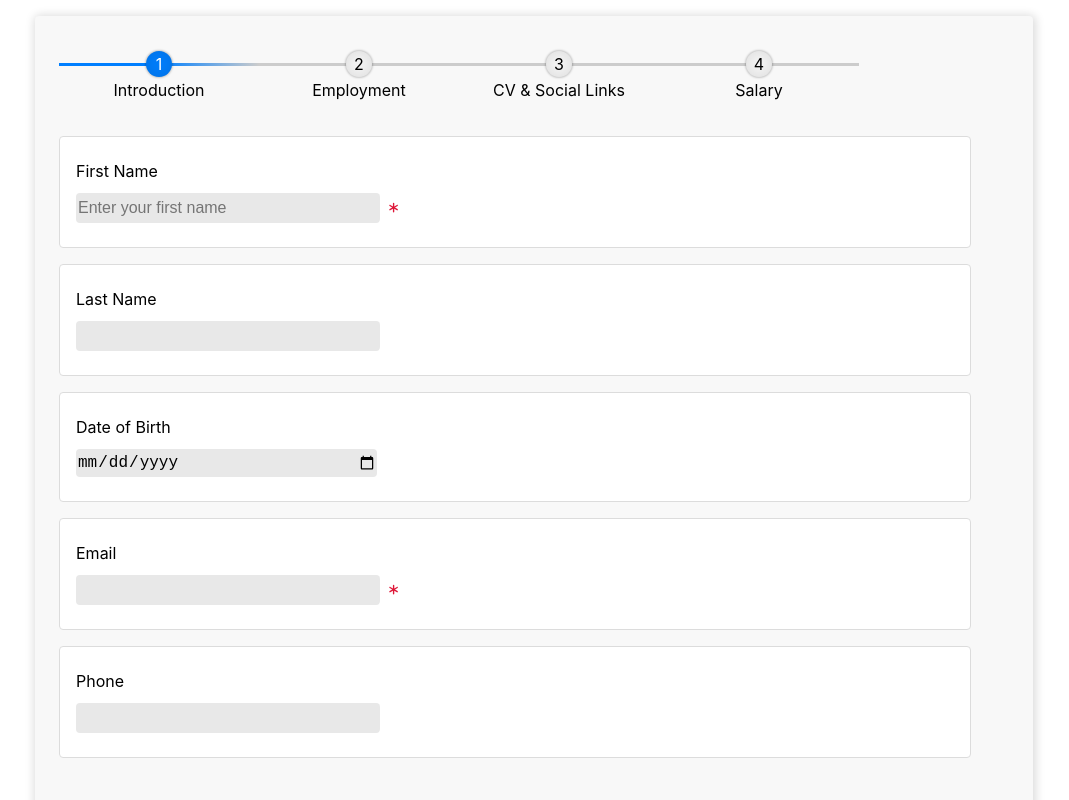
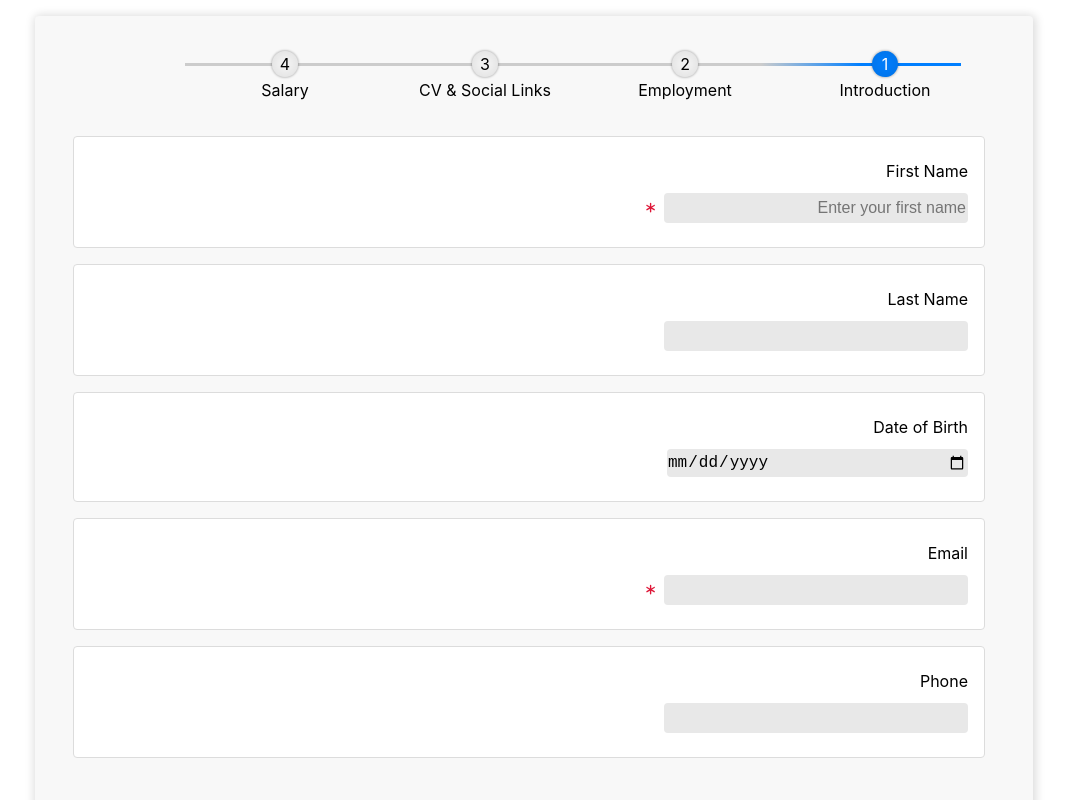
Before and after one commit to prabhuignoto/react-wizardry, a React (Vite) app: page / in a window 1280 px wide. Shown: the top 800 px of the page, without its empty margins (130-1199 px from the left). Built offline with nearby package versions, Linux system fonts and the light colour scheme; the HTML template or start-up script is replaced by a standard one.

Commit message:
rtl fixes

```diff
--- a/src/App.tsx
+++ b/src/App.tsx
@@ -8,6 +8,7 @@ function App() {
       style={{ margin: "0 auto", marginTop: "1rem", width: "950px" }}
     >
       <Wizard
+        RTL
         bodyHeight={750}
         highlightFieldsOnValidation
         noPageTitle
@@ -152,7 +153,7 @@ function App() {
         //   <Dollar key="dollar" />,
         // ]}
         silent
-        strict={false}
+        // strict={false}
         // silent
         // strict={false}
         // RTL
--- a/src/components/wizard-header/wizard-header.module.scss
+++ b/src/components/wizard-header/wizard-header.module.scss
@@ -35,7 +35,7 @@
   transition: background 0.1s ease-in, color 0.1s ease-in;
 
   &.RTL:first-child {
-    margin-left: 4rem;
+    // margin-left: 4rem;
   }
 
   &.disabled {
@@ -43,7 +43,10 @@
     pointer-events: none;
   }
 
-  &.selected:not(.fail),
+  &.selected:not(.fail) {
+    color: #fff;
+  }
+
   &.success {
     color: #fff;
   }
@@ -92,6 +95,15 @@
     );
   }
 
+  &.selected.highlight:not(:last-child)::after {
+    background: linear-gradient(
+      to left,
+      var(--rc-wiz-primary) 0%,
+      var(--rc-wiz-primary) 50%,
+      var(--rc-wiz-tabLineColor) 100%
+    );
+  }
+
   &.selected:last-child::after {
     background: var(--rc-wiz-primary);
   }
@@ -124,14 +136,19 @@
     z-index: -1;
   }
 
+  &.success::after {
+    background: var(--rc-wiz-primary);
+  }
+
   &.selected.fail::after {
     border: 2px solid var(--rc-wiz-fail);
     background: var(--rc-wiz-fail);
     box-shadow: 0 0 4px 1px rgba(var(--rc-wiz-fail), 0.5);
   }
 
-  &:not(.selected)::after {
+  &:not(.selected):not(.success)::after {
     background: var(--rc-wiz-tabColor);
+    color: var(--rc-wiz-primary);
   }
 
   &.selected:not(.fail)::after {
```
